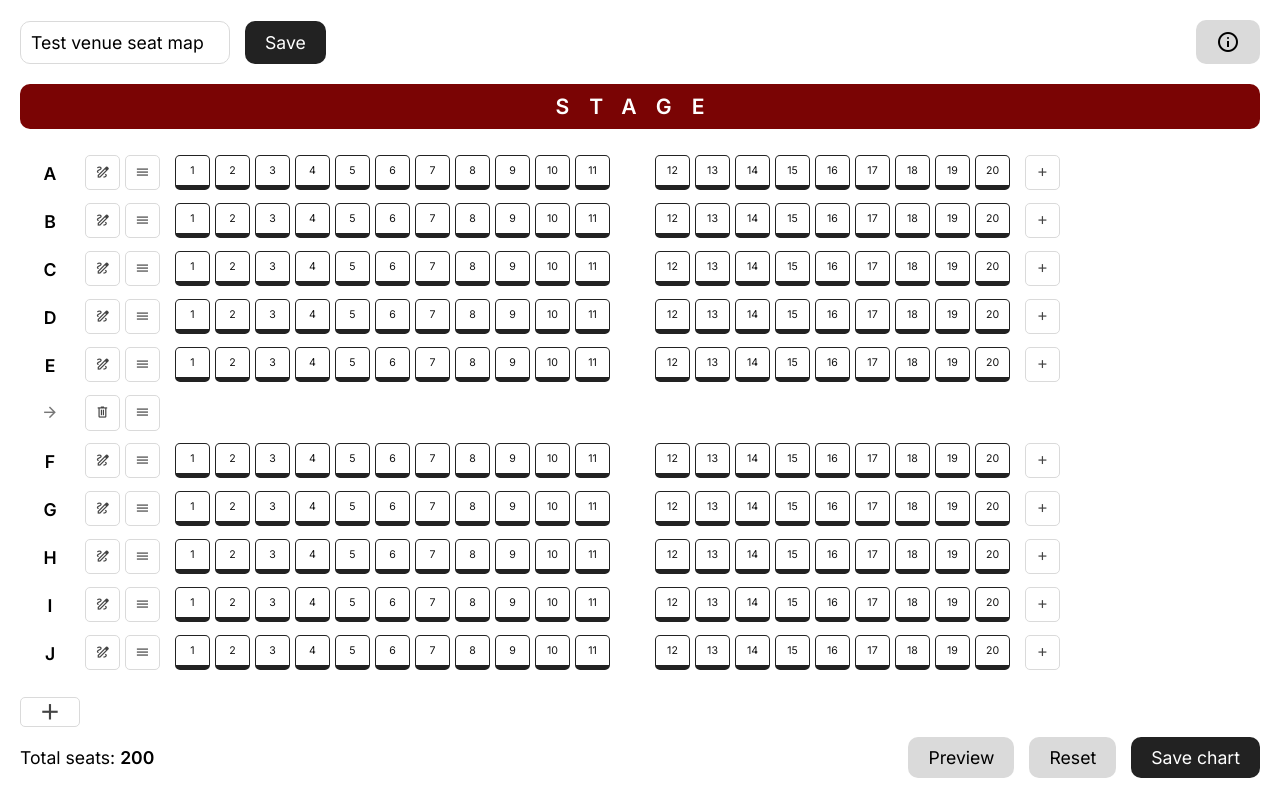
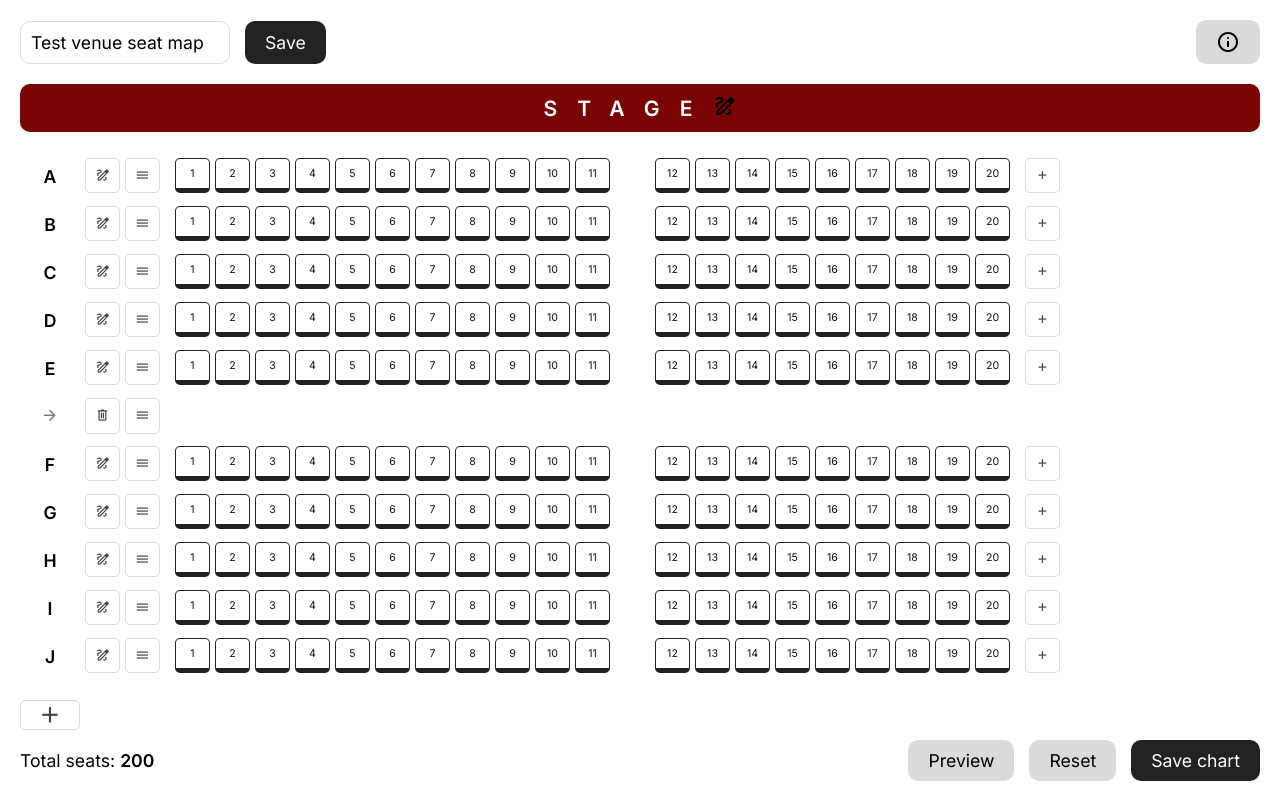
Before and after one commit to cenksari/react-seatmap-creator, a React (Create React App) app: page / in a window 1280 px wide. Built offline with nearby package versions, Linux system fonts and the light colour scheme.

Commit message:
Add edit seat map name.

```diff
--- a/src/App.tsx
+++ b/src/App.tsx
@@ -326,6 +326,17 @@ const App = (): React.JSX.Element => {
   };
 
   /**
+   * Updates the name of the current seat map.
+   *
+   * @param {string} name - The new name for the seat map.
+   */
+  const editMapName = (name: string) => {
+    setSeatMap({ ...seatMap!, name });
+
+    toast.success(`Map name edited successfully`);
+  };
+
+  /**
    * Calculates the total number of available seats across all rows.
    */
   const getTotalAvailableSeats = React.useMemo(
@@ -362,7 +373,7 @@ const App = (): React.JSX.Element => {
   const togglePreview = React.useCallback(() => setPreview((prev) => !prev), []);
 
   if (loading) {
-    return <div className='container'>Loading seat map. Please wait...</div>;
+    return <div className='container'>Loading... Please wait.</div>;
   }
 
   if (preview) {
@@ -371,7 +382,7 @@ const App = (): React.JSX.Element => {
 
   return (
     <div className='container'>
-      <Header seatMap={seatMap} />
+      <Header seatMap={seatMap} editMapName={editMapName} />
 
       <Stage text={seatMap?.stageText} />
 
--- a/src/components/Header.tsx
+++ b/src/components/Header.tsx
@@ -54,7 +54,7 @@ const Header = ({ seatMap, editMapName }: IProps): React.JSX.Element => {
           type='button'
           data-tooltip-id='description'
           className='flex flex-gap-small flex-v-center button gray'
-          data-tooltip-html={`<p><strong>Venue name</strong>: ${seatMap?.venueName}</p><p><strong>Block name</strong>: ${seatMap?.blockName}</p>`}
+          data-tooltip-html={`<p><strong>Venue name</strong><br />${seatMap?.venueName}</p><p>&nbsp;</p><p><strong>Block name</strong><br />${seatMap?.blockName}</p>`}
         >
           <span className='material-symbols-outlined'>info</span>
         </button>
--- a/src/components/Stage.tsx
+++ b/src/components/Stage.tsx
@@ -6,7 +6,14 @@ interface IProps {
 }
 
 const Stage = ({ text }: IProps): React.JSX.Element => {
-  return <div className='stage'>{text}</div>;
+  return (
+    <div className='flex flex-gap flex-v-center flex-h-center stage'>
+      {text}
+      <button type='button'>
+        <span className='material-symbols-outlined'>draw</span>
+      </button>
+    </div>
+  );
 };
 
 export default Stage;
--- a/src/styles/creator.css
+++ b/src/styles/creator.css
@@ -372,6 +372,12 @@ header input {
   font-size: 0.7em !important;
 }
 
+.react-tooltip * {
+  font-size: 1.05em;
+  line-height: 160%;
+  text-align: center;
+}
+
 .drag-handle {
   cursor: grab;
 }
```
